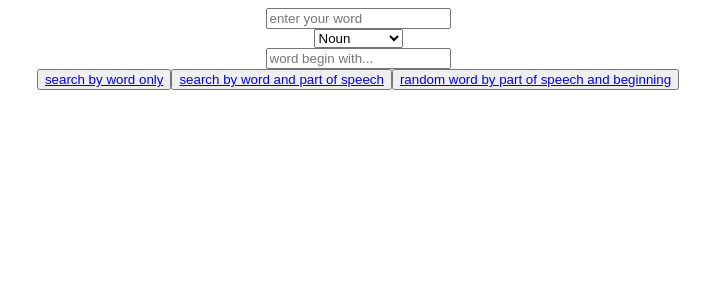
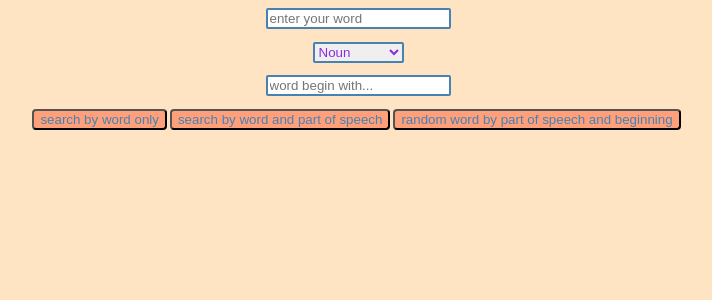
Before and after one commit to amitnahtomi/dictionary-front, a React (Create React App) app in the folder dictionary/: page / in a window 1280 px wide. Shown: the top 300 px of the page, without its empty margins (282-994 px from the left). Built offline with nearby package versions, Linux system fonts and the light colour scheme.

Commit message:
deploy version

```diff
--- a/dictionary/public/index.html
+++ b/dictionary/public/index.html
@@ -25,6 +25,11 @@
       Learn how to configure a non-root public URL by running `npm run build`.
     -->
     <title>React App</title>
+    <style>
+      body {
+        background-color: bisque;
+      }
+    </style>
   </head>
   <body>
     <noscript>You need to enable JavaScript to run this app.</noscript>
--- /dev/null
+++ b/dictionary/src/App.css
@@ -0,0 +1,38 @@
+h1 {
+    color: blueviolet;
+}
+
+span {
+    color: dodgerblue;
+}
+
+div {
+    color: steelblue;
+}
+
+input {
+    margin-bottom: 1%;
+    border-radius: 2px;
+    border: steelblue solid 2px;
+    color: blueviolet;
+}
+
+select {
+    margin-bottom: 1%;
+    border-radius: 2px;
+    border: steelblue solid 2px;
+    color: blueviolet;
+}
+
+button {
+    color: blueviolet;
+    background-color: lightsalmon;
+    margin-right: 3px;
+    border-radius: 4px;
+    box-shadow: inset;
+}
+
+link {
+    color: blueviolet;
+    text-decoration: none;
+}
--- a/dictionary/src/App.js
+++ b/dictionary/src/App.js
@@ -7,6 +7,7 @@ import RandPos from "./randPosPath";
 import SearchPage from "./searchPage";
 import WordPos from "./wordPosPath";
 import Word from "./wordPath";
+import "./App.css"
 
 function App() {
   return (
--- a/dictionary/src/randPosPath.js
+++ b/dictionary/src/randPosPath.js
@@ -2,6 +2,7 @@ import React, { useState, useEffect } from "react";
 import { useParams } from "react-router-dom";
 import { Link, useSearchParams } from "react-router-dom";
 import axios from "axios";
+import { linkStyle, wordLinkStyle } from "./searchPage";
 
 export default function RandPos() {
     const [searchParams, setSearchParams] = useSearchParams();
@@ -12,7 +13,7 @@ export default function RandPos() {
     useEffect(()=>{
         const getWords = async () =>{
             try {
-                const resWords = await axios.get(`http://localhost:8080/part-of-speech/${part}?letter=${begin.toUpperCase()}`)
+                const resWords = await axios.get(`https://qg53b5pwdb.execute-api.eu-central-1.amazonaws.com/dev/${part}?letter=${begin.toUpperCase()}`)
                 setWords(resWords.data);
             } catch {
                 setWords({word: "word not found", pos: "", definitions: [""]})
@@ -27,10 +28,10 @@ export default function RandPos() {
         <span>{words.pos}</span>
         <div>{words.definitions.map((def)=>{
                 return <div><div>{def.split(" ").map((w)=>{
-                    return <Link to={`/${w}`}>{w} </Link>
+                    return <Link style={wordLinkStyle} to={`/${w}`}>{w} </Link>
                 })}</div><br /></div>
             })}</div>
-        <button><Link to={'/'}>home page</Link></button>
+        <button><Link style={linkStyle} to={'/'}>home page</Link></button>
     </div>
 
 }
--- a/dictionary/src/searchPage.js
+++ b/dictionary/src/searchPage.js
@@ -29,8 +29,18 @@ export default function SearchPage() {
             <option value={'Pronoun'}>Pronoun</option>
         </select><br />
         <input onChange={changeBegin} placeholder="word begin with..."></input><br />
-        <button><Link to={`/${word}`}>search by word only</Link></button>
-        <button><Link to={`/${word}/${pos}`}>search by word and part of speech</Link></button>
-        <button><Link to={`/part-of-speech/${pos}?letter=${begin}`}>random word by part of speech and beginning</Link></button>
+        <button><Link style={linkStyle} to={`/${word}`}>search by word only</Link></button>
+        <button><Link style={linkStyle} to={`/${word}/${pos}`}>search by word and part of speech</Link></button>
+        <button><Link style={linkStyle} to={`/part-of-speech/${pos}?letter=${begin}`}>random word by part of speech and beginning</Link></button>
     </div>
 }
+
+export const linkStyle = {
+    textDecoration: "none",
+    color: "steelBlue"
+}
+
+export const wordLinkStyle = {
+    textDecoration: "none",
+    color: "steelBlue"
+}
--- a/dictionary/src/wordPath.js
+++ b/dictionary/src/wordPath.js
@@ -1,6 +1,7 @@
 import React, { useEffect, useState } from "react";
 import { Link, useParams } from "react-router-dom";
-import axios from 'axios'
+import axios from 'axios';
+import { linkStyle, wordLinkStyle } from "./searchPage";
 
 export default function Word() {
     const [words, setWords] = useState([]);
@@ -8,7 +9,7 @@ export default function Word() {
     useEffect(()=>{
         const getWords = async () =>{
             try {
-                const resWords = await axios.get(`http://localhost:8080/${word.toUpperCase()}`)
+                const resWords = await axios.get(`https://qg53b5pwdb.execute-api.eu-central-1.amazonaws.com/dev/${word.toUpperCase().replace(/[^a-zA-Z0-9 ]/g, '')}`)
                 setWords(resWords.data);
             }
             catch {
@@ -24,11 +25,11 @@ export default function Word() {
             <span>{word.pos}</span>
             <div>{word.definitions.map((def)=>{
                 return <div><div>{def.split(" ").map((w)=>{
-                    return <Link to={`/${w}`}>{w} </Link>
+                    return <Link style={wordLinkStyle} to={`/${w}`}>{w} </Link>
                 })}</div><br /></div>
             })}</div>
         </div>
     })}
-    <button><Link to={'/'}>home page</Link></button>
+    <button><Link style={linkStyle} to={'/'}>home page</Link></button>
     </div>
 }
--- a/dictionary/src/wordPosPath.js
+++ b/dictionary/src/wordPosPath.js
@@ -2,6 +2,7 @@ import React, { useEffect, useState } from "react";
 import { useParams } from "react-router-dom";
 import { Link } from "react-router-dom";
 import axios from 'axios'
+import { linkStyle, wordLinkStyle } from "./searchPage";
 
 export default function WordPos() {
     const [words, setWords] = useState([]);
@@ -9,7 +10,7 @@ export default function WordPos() {
     useEffect(()=>{
         const getWords = async () =>{
             try {
-                const resWords = await axios.get(`http://localhost:8080/${word.toUpperCase()}/${partOfSpeech}`)
+                const resWords = await axios.get(`https://qg53b5pwdb.execute-api.eu-central-1.amazonaws.com/dev/${word.toUpperCase()}/${partOfSpeech}`)//(`http://localhost:8080/${word.toUpperCase()}/${partOfSpeech}`)
                 setWords(resWords.data);
             } catch {
                 setWords([{word: "word not found", pos: "", definitions: [""]}])
@@ -25,11 +26,11 @@ export default function WordPos() {
             <span>{word.pos}</span>
             <div>{word.definitions.map((def)=>{
                 return <div><div>{def.split(" ").map((w)=>{
-                    return <Link to={`/${w}`}>{w} </Link>
+                    return <Link style={wordLinkStyle} to={`/${w}`}>{w} </Link>
                 })}</div><br /></div>
             })}</div>
         </div>
     })}
-    <button><Link to={'/'}>home page</Link></button>
+    <button><Link style={linkStyle} to={'/'}>home page</Link></button>
     </div>
 }
```
